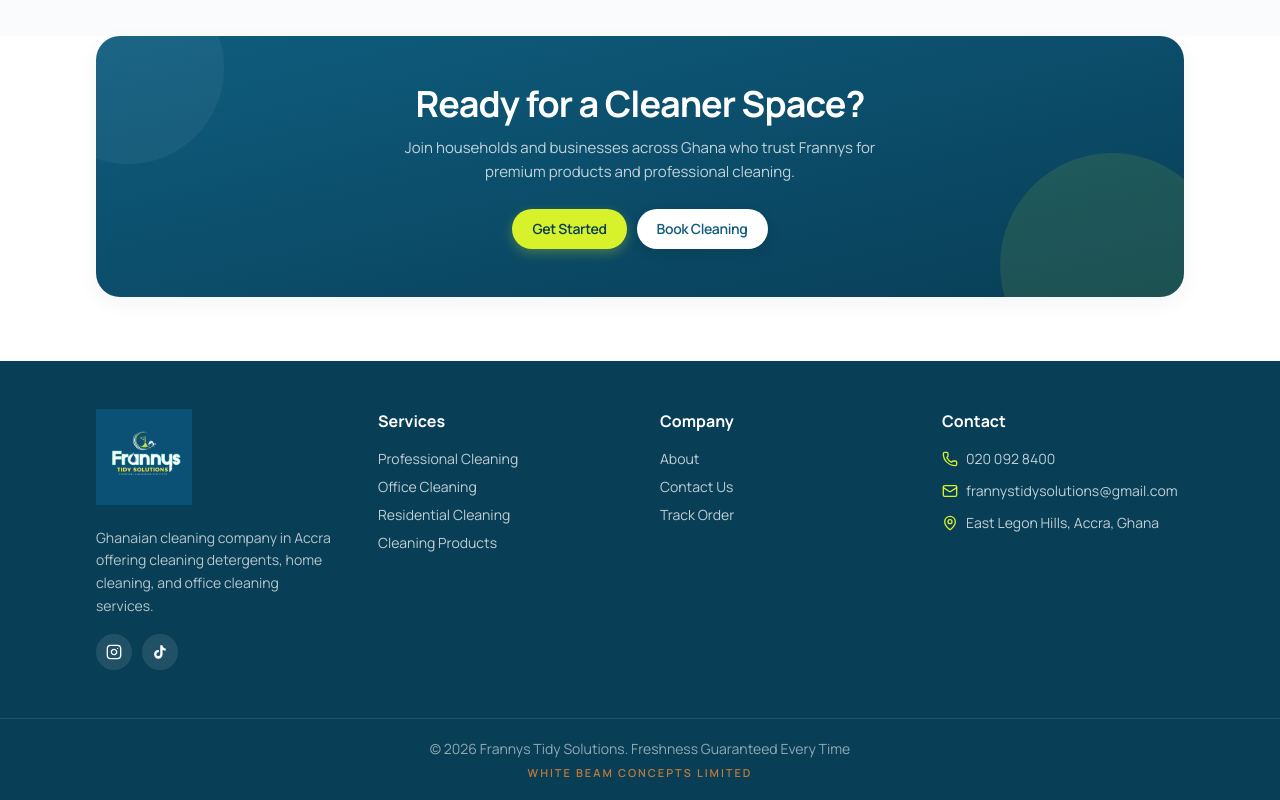
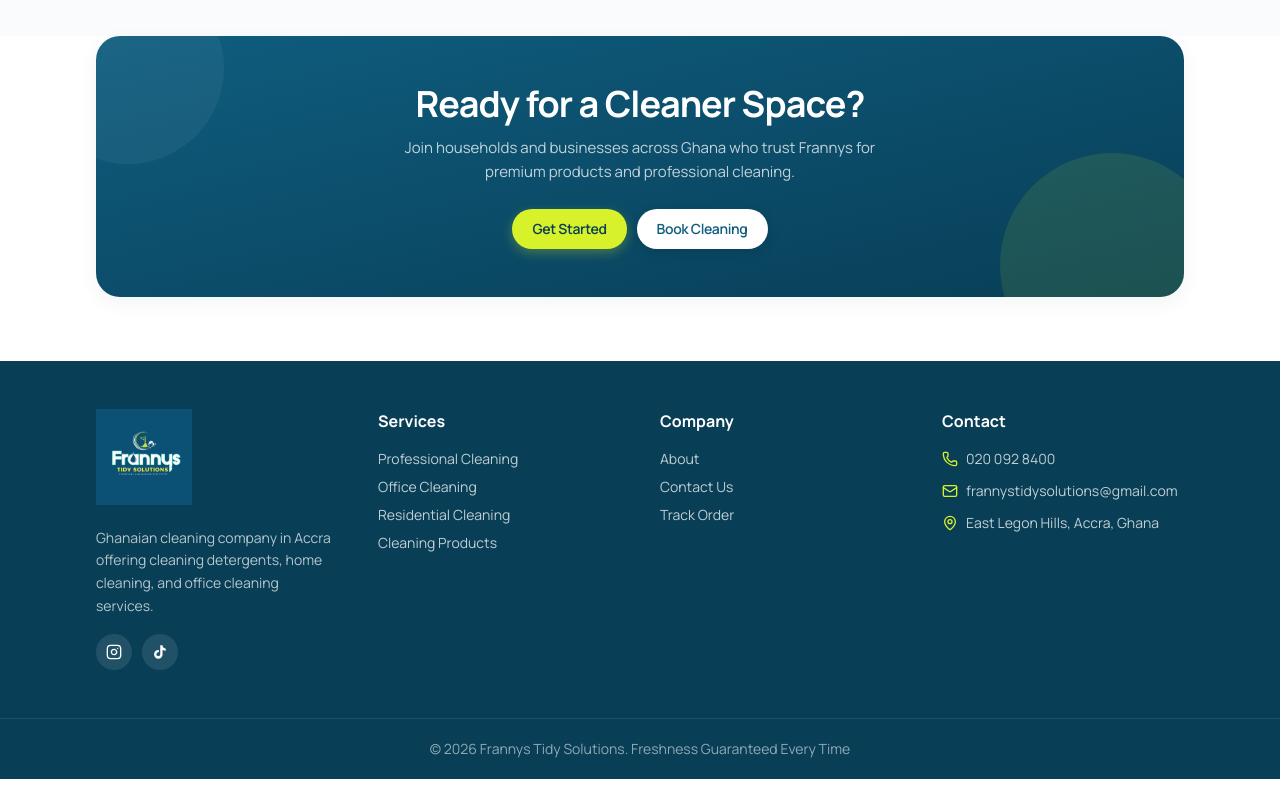
Before and after one commit to kpankpa/Frannys-Tidy-Solutions-, a Next.js app: page / in a window 1280 px wide. Shown: the part 2608-3408 px from the top of the page. After the commit the page ends 3387 px from the top, so only its background shows below. Built offline with nearby package versions, Linux system fonts and the light colour scheme; no server answers; the database is empty.

Commit message:
Remove White Beam Concepts credit from the site footer.

```diff
--- a/components/layout/Footer.tsx
+++ b/components/layout/Footer.tsx
@@ -123,9 +123,6 @@
           <p>
             © 2026 {site.name}. {site.tagline}
           </p>
-          <p className="text-[11px] font-semibold uppercase tracking-[0.18em] text-[#c4783a]">
-            White Beam Concepts Limited
-          </p>
         </div>
       </div>
     </footer>
```
